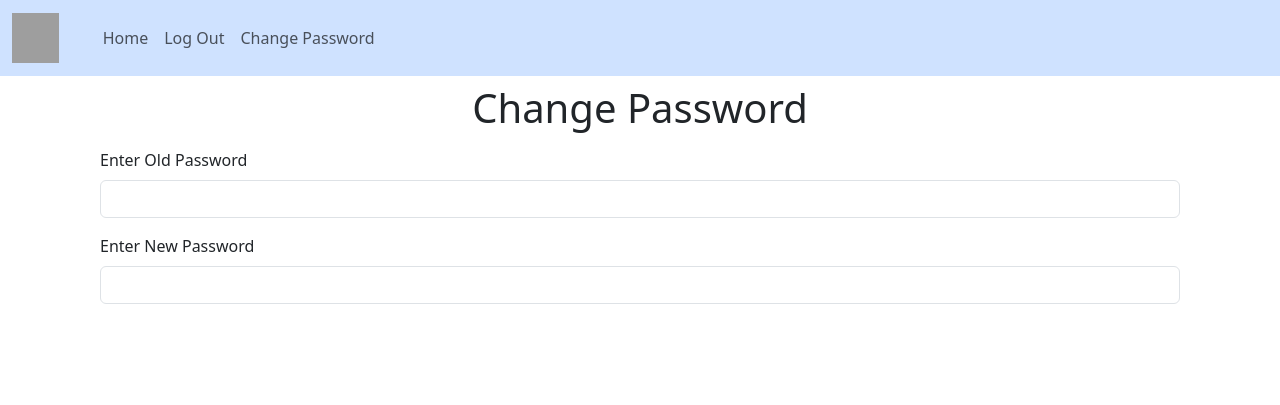
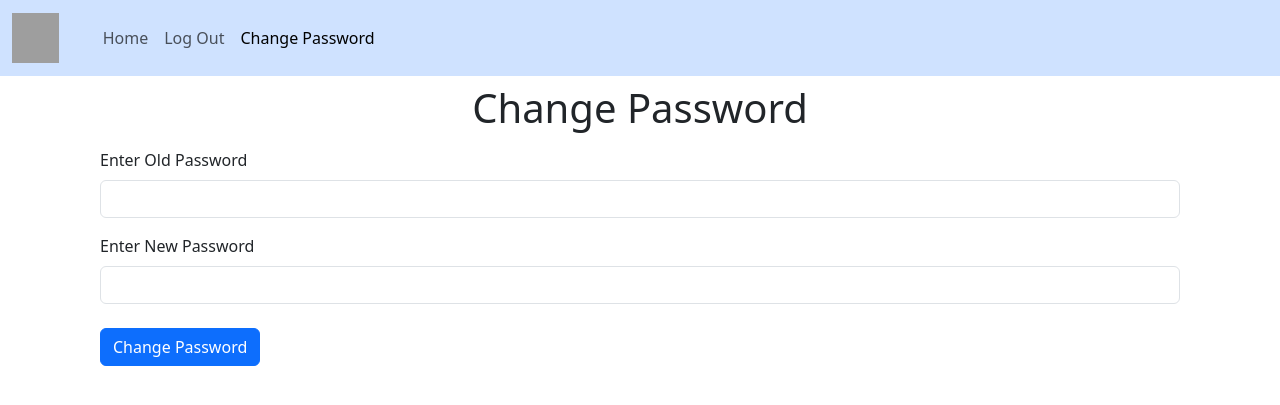
Before and after one commit to LCHIN7X/GitExercise-TT1L-01, a Flask app: page /auth/change_password in a window 1280 px wide. Shown: the top 405 px of the page. Run offline with Flask 3, Linux system fonts and the light colour scheme; the visitor is signed in with stand-in values (Sample User, id 1); grey boxes are pictures that could not be loaded.

Commit message:
Implement part of functionality for changing password

```diff
--- a/auth/templates/base.html
+++ b/auth/templates/base.html
@@ -51,7 +51,7 @@
               <a class="nav-link" href="{{url_for('auth.logout')}}">Log Out</a>
             </li>
             <li class="nav-item">
-              <a href="{{url_for('auth.change_password')}}" class="nav-link">Change Password</a>
+              <a href="{{url_for('auth.change_password')}}" class="nav-link {% if current_page == 'change_password' %}active{% endif %}">Change Password</a>
             </li>
             {% else %}
             <li class="nav-item">
--- a/auth/templates/change_password.html
+++ b/auth/templates/change_password.html
@@ -19,6 +19,7 @@ Change Password
             <label for="new_password" class="form-label">Enter New Password</label>
             <input type="password" name="new_password" id="new_password" class="form-control" required minlength="8">
         </div>
+        <button class="btn btn-primary mt-4" type="submit">Change Password</button>
     </form>
 </div>
 {% endblock %}
--- a/auth/views.py
+++ b/auth/views.py
@@ -116,7 +116,19 @@ def logout():
     return redirect(url_for('auth.login',logout=True))
 
 
+# define route for changing password
 @auth.route('/change_password',methods=['GET','POST'])
 @login_required
 def change_password():
-    return render_template('change_password.html')
+    if request.method == "POST":
+        old_password = request.form.get('old_password')
+        new_password = request.form.get('new_password')
+
+        if check_password_hash(current_user.password, old_password):
+            user_in_db = User.query.filter_by(password=generate_password_hash(old_password,method="scrypt"))
+            user_in_db.password = generate_password_hash(new_password,method='scrypt')
+            db.session.commit()
+            print('Password change was successful.')
+
+
+    return render_template('change_password.html',current_page='change_password')
```
